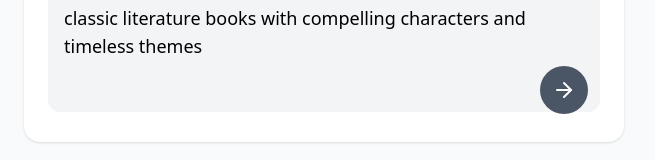
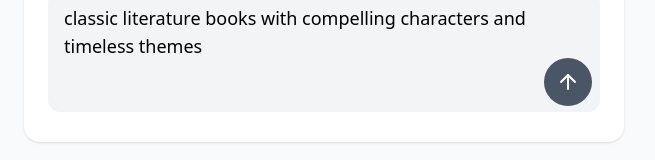
Before and after one commit to tuanqpham0921/book-rec-frontend, a React (Vite) app: page / in a window 1280 px wide. Shown: the part 634-794 px from the top of the page, without its empty margins (0-655 px from the left). Built offline with nearby package versions, Linux system fonts and the light colour scheme.

Commit message:
adjust the button

```diff
--- a/src/components/SearchInput.jsx
+++ b/src/components/SearchInput.jsx
@@ -1,4 +1,4 @@
-import { ArrowRight } from 'lucide-react';
+import { ArrowUp } from 'lucide-react';
 
 export const SearchInput = ({ searchInput, setSearchInput, onSend }) => {
   return (
@@ -11,9 +11,9 @@ export const SearchInput = ({ searchInput, setSearchInput, onSend }) => {
       />
       <button
         onClick={onSend}
-        className="absolute right-2 bottom-1 bg-gray-600 text-white rounded-full w-10 h-10 md:w-12 md:h-12 md:right-3 flex items-center justify-center hover:bg-gray-700 transition-colors"
+        className="absolute right-2 bottom-3 bg-gray-600 text-white rounded-full w-8 h-8 sm:w-10 sm:h-10 md:w-12 md:h-12 flex items-center justify-center hover:bg-gray-700 transition-colors"
       >
-        <ArrowRight size={20} className="md:w-6 md:h-6"/>
+        <ArrowUp size={16} className="sm:w-5 sm:h-5 md:w-6 md:h-6"/>
       </button>
     </div>
   );
```
